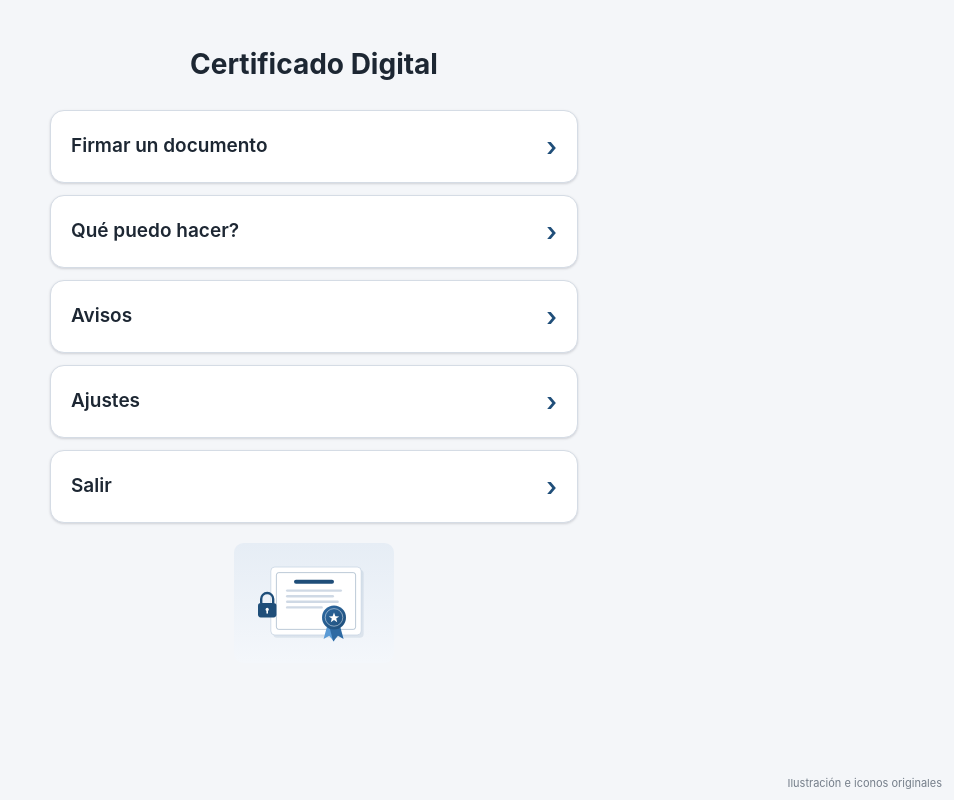
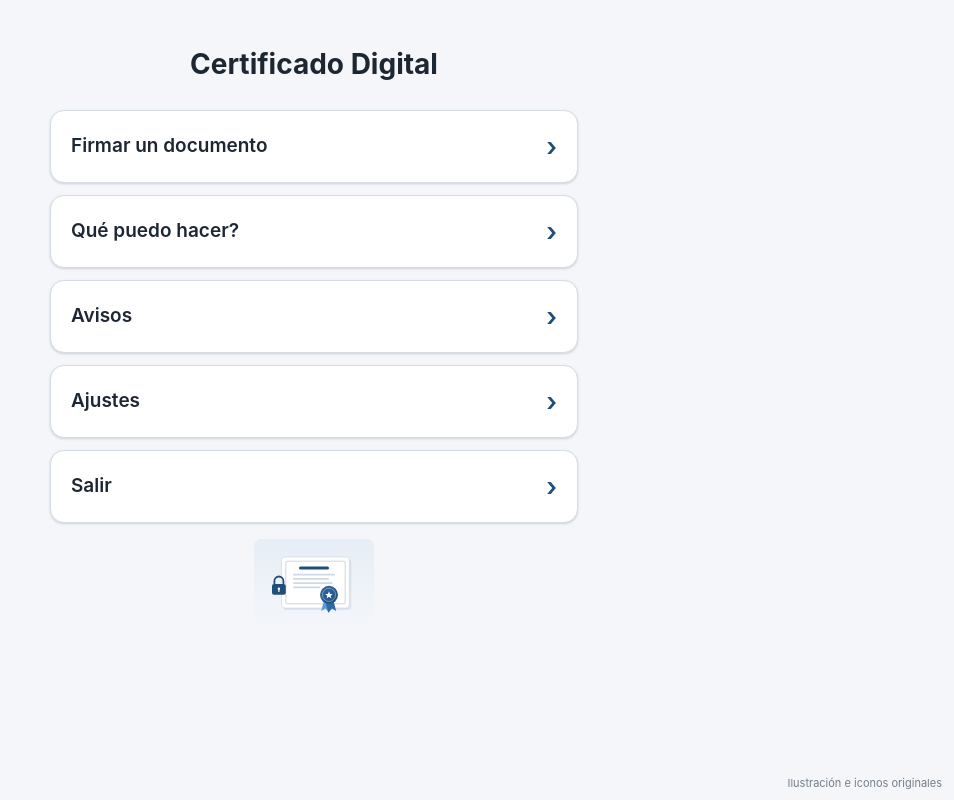
Before and after one commit to marcialql/app-certificados-digitales, a React (Vite) app: page / in a window 1280 px wide. Shown: the whole page, without its empty margins (326-1280 px from the left). Built offline with nearby package versions, Linux system fonts and the light colour scheme; no server answers; what node-forge would draw is missing.

Commit message:
fix: ilustración de inicio más pequeña
Co-Authored-By: Claude Haiku 5.5 <noreply@anthropic.com>

```diff
--- a/src/styles.css
+++ b/src/styles.css
@@ -139,9 +139,9 @@ button:disabled {
 .ilustracion-inicio {
   display: block;
   width: 100%;
-  max-width: 160px;
+  max-width: 120px;
   height: auto;
-  margin: 20px auto 0;
+  margin: 16px auto 0;
 }
 
 .menu-boton {
@@ -374,7 +374,7 @@ section section li.sede-item {
 /* Pantallas bajas: la ilustración se reduce para que el inicio quepa sin bajar */
 @media (max-height: 740px) {
   .ilustracion-inicio {
-    max-width: 100px;
-    margin-top: 12px;
+    max-width: 80px;
+    margin-top: 10px;
   }
 }
```
